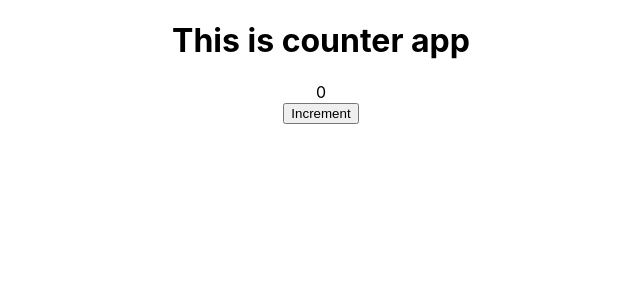
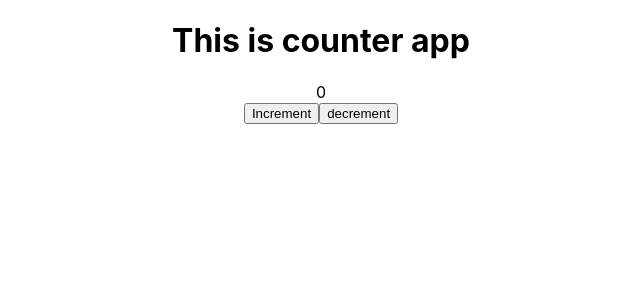
Before and after one commit to ryanminjaeshin/react_tdd, a React (Create React App) app: page / in a window 1280 px wide. Shown: the top 300 px of the page, without its empty margins (319-959 px from the left). Built offline with nearby package versions, Linux system fonts and the light colour scheme.

Commit message:
add decrement button

```diff
--- a/src/App.js
+++ b/src/App.js
@@ -9,6 +9,7 @@
       <h1>This is counter app</h1>
       <div id="counter-value">{counter}</div>
       <button id="increment-btn" onClick={() => setCounter(counter + 1)}>Increment</button>
+      <button id="decrement-btn" onClick={() => setCounter(counter - 1)}>decrement</button>
     </div>
   );
 }
```
